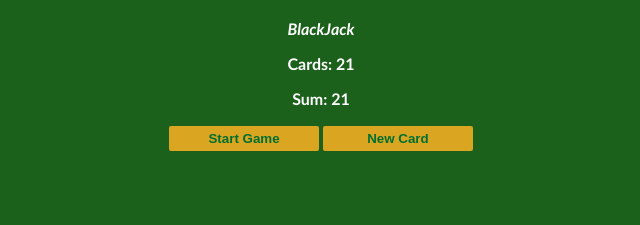
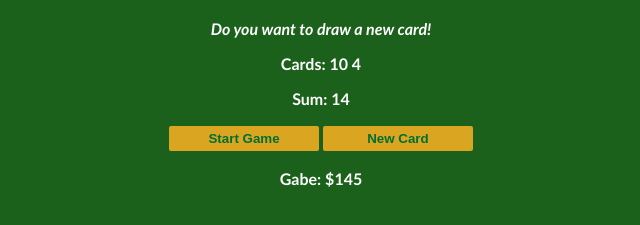
Before and after one commit to GVenegas1/Gabriel-venegas-225-Black-Jack-Proj, a plain HTML site: page index.html in a window 1280 px wide. Both pictures are taken after a click on the button "Start Game". Shown: the part 63-288 px from the top of the page, without its empty margins (319-959 px from the left). Drawn offline with Linux system fonts and the light colour scheme.

Commit message:
Black Jack Proj

```diff
--- a/deck.js
+++ b/deck.js
@@ -1,22 +1,63 @@
-let firstCard = 10
-let secondCard = 11
-let cards = firstCard + secondCard
-let sum = firstCard + secondCard
-let hasBlackJack = false
+//player object
+let player = {
+    name: "Gabe",
+    chips: 145
+}
+
+//first card array
+let cards = []
+let sum = 0
+
+let hasBlackJack = false //boolean: start game at 0
 let isAlive = true
+
 let message = ""
 
 let messageEl = document.getElementById("message-el")
 let sumEl = document.getElementById("sum-el")
-let cardEl = document.getElementById("card-el")
-console.log(cardEl)
+let cardsEl = document.getElementById("cards-el")
+
+//player $$ chips
+let playerEl = document.getElementById("player-el")
+playerEl.textContent = player.name + ": $" + player.chips
+
+//Use getRandomCard() to set the values of firstCard and secondCard
+function getRandomCard(){
+   let randomNumber =  Math.floor(Math.random() * 13 ) + 1
+
+    //If Ace -->
+    //If faceCard ---> 10
+   if (randomNumber > 10 ){
+    return 10
+
+   } else if (randomNumber === 1){
+    return 11
+
+   }else {
+   return randomNumber
+    }
+}
+
+
 
 function startGame(){
+    let firstCard = getRandomCard()
+    let secondCard = getRandomCard()
+
+    cards = [firstCard, secondCard]
+    sum = firstCard + secondCard
+
     renderGame()
 }
 
 function renderGame() {
-    cardEl.textContent = "Cards: " + cards
+    cardsEl.textContent = "Cards: "
+    //loop that renders out all the cards instead of just two
+    for (let i = 0; i < cards.length; i++) {
+        cardsEl.textContent += cards[i] + " "
+    }
+
+
     sumEl.textContent = "Sum: " + sum
 
     if (sum <= 20) {
@@ -35,9 +76,17 @@
     messageEl.textContent = message
 }
 
+//"Hit" when user wants an extra card
 function newCard() {
-    message = "Drawing a new card from the deck!"
-    let card = 7
+    if (isAlive === true && hasBlackJack === false){
+
+    //set Value of new card
+    let card = getRandomCard()
     sum += card
+
+    // Push the card to the cards array
+    cards.push(card)
     renderGame()
+
+    }
 }
--- a/index.html
+++ b/index.html
@@ -10,11 +10,11 @@
 <body>
     <h1>BlackJack</h1>
     <p id="message-el">Want to play a round?</p>
-    <p id="card-el">Cards:</p>
+    <p id="cards-el">Cards:</p>
     <p id="sum-el">Sum:</p>
     <button onclick="startGame()">Start Game</button>
     <button onclick="newCard()">New Card</button>
-
+    <p id ="player-el"></p>
     <script src="deck.js"></script>
 </body>
 
--- a/styles.css
+++ b/styles.css
@@ -2,9 +2,9 @@
     font-family: 'Trebuchet MS', 'Lucida Sans Unicode', 'Lucida Grande', 'Lucida Sans', Arial, sans-serif;
     background: rgb(27, 96, 27);
     background-size: cover;
+    font-weight: bold;
+    color: white;
     text-align: center;
-    color: white;
-    font-weight: bold;
 }
 
 h1 {
@@ -12,7 +12,7 @@
 }
 
 #message-el {
-    font-style:italic;
+    font-style: italic;
 }
 
 button {
```
